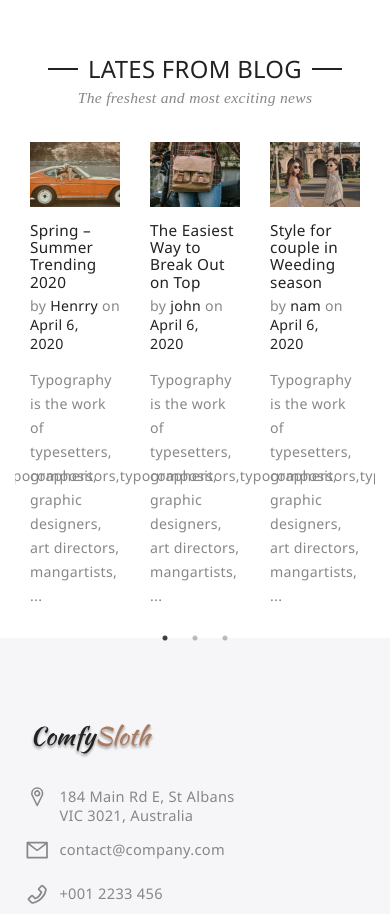
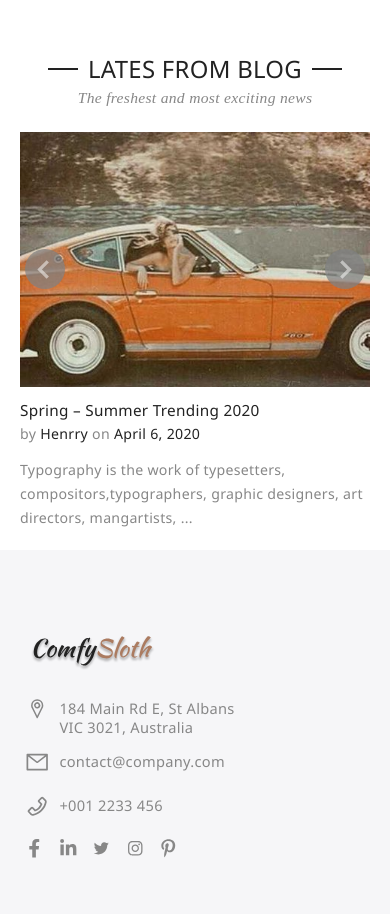
Before and after one commit to RichardHiHi/clothing-web, a React (Create React App) app: page / in a window 390 px wide. Shown: the part 1160-2074 px from the top of the page. Built offline with nearby package versions, Linux system fonts and the light colour scheme.

Commit message:
done arrow of blog slide

```diff
--- a/src/components/blog-instagram/BlogInsta.js
+++ b/src/components/blog-instagram/BlogInsta.js
@@ -1,15 +1,43 @@
 import React from 'react';
 import './blogInsta.scss';
 import Slider from 'react-slick';
-import prch20_2 from '../../assets/prch20_2.jpg';
 import { blogs } from '../../utils/data';
+import { BiChevronRight, BiChevronLeft } from 'react-icons/bi';
 const BlogInsta = () => {
+  const NextArrow = ({ onClick }) => {
+    return (
+      <div className='next-arrow' onClick={onClick}>
+        <BiChevronRight />
+      </div>
+    );
+  };
+  const PrevArrow = ({ onClick }) => {
+    return (
+      <div className='prev-arrow' onClick={onClick}>
+        <BiChevronLeft />
+      </div>
+    );
+  };
   var settings = {
-    dots: true,
-    infinite: true,
     speed: 500,
     slidesToShow: 3,
-    slidesToScroll: 1,
+    slidesToScroll: 3,
+    initialSlide: 0,
+    infinite: false,
+    nextArrow: <NextArrow />,
+    prevArrow: <PrevArrow />,
+    responsive: [
+      {
+        breakpoint: 600,
+        settings: {
+          // fade: true,
+          lazyLoad: true,
+          slidesToShow: 1,
+          slidesToScroll: 1,
+          initialSlide: 1,
+        },
+      },
+    ],
   };
   return (
     <>
--- a/src/components/blog-instagram/blogInsta.scss
+++ b/src/components/blog-instagram/blogInsta.scss
@@ -4,11 +4,13 @@
 @import 'slick-carousel/slick/slick.css';
 @import 'slick-carousel/slick/slick-theme.css';
 //image blog
+
 .slide-blog-container {
   margin-top: 20px;
 }
 .blog-slide {
   padding: 15px;
+  outline: none;
   & > a {
     overflow: hidden;
     display: block;
@@ -35,7 +37,7 @@
     @include transform(scale(1.1));
   }
   &:hover .img-blog::before {
-    animation: fadeIn 0.6s ease-in-out;
+    animation: fadeIn 0.5s ease-in-out;
   }
 }
 //info and content
@@ -65,3 +67,39 @@
   color: $lightLetterColor;
   line-height: 1.7;
 }
+///arrow
+.slick-slider {
+  position: relative;
+  .next-arrow,
+  .prev-arrow {
+    display: flex;
+    justify-content: center;
+    align-items: center;
+    width: 40px;
+    height: 40px;
+    border-radius: 40px;
+    background-color: #808283b6;
+    color: rgba(255, 255, 255, 0.5);
+    position: absolute;
+    top: 30%;
+    z-index: 2;
+    font-size: 4rem;
+    transition: all 0.5s;
+    &:hover {
+      cursor: pointer;
+      background-color: $hoverColor;
+      color: rgba(255, 255, 255, 0.637);
+    }
+  }
+  .next-arrow {
+    right: 10px;
+  }
+  .prev-arrow {
+    left: 10px;
+  }
+}
+@media (max-width: 960px) {
+  .blog-slide {
+    padding: 5px;
+  }
+}
--- a/src/sassStyles/global.scss
+++ b/src/sassStyles/global.scss
@@ -4,7 +4,10 @@
 * {
   box-sizing: border-box;
 }
-
+// *:focus {
+//   outline: 0;
+//   outline: none;
+// }
 html {
   font-size: 62.5%;
   letter-spacing: 0.03rem;
```
